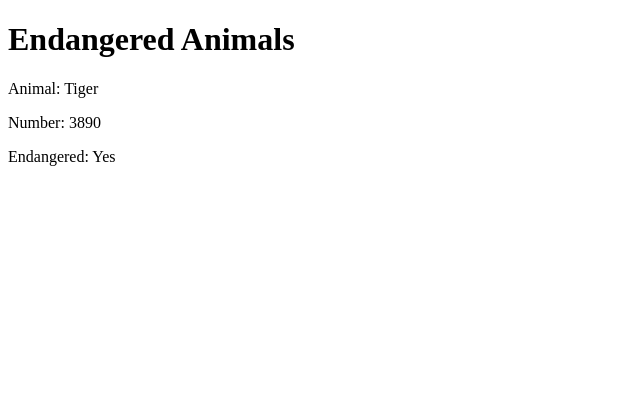
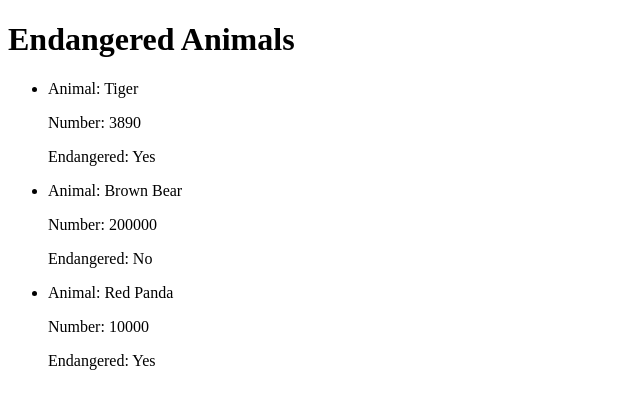
Before and after one commit to ajfm88/TheReactWorkshop, a React (Create React App) app in the folder Chapter7/animal-endangered/: page / in a window 1280 px wide. Shown: the top 408 px of the page, without its empty margins (0-640 px from the left). Built offline with nearby package versions, Linux system fonts and the light colour scheme.

Commit message:
Exercise 7.03: Sending, Receiving, and Displaying an Array from a Parent to a Child

```diff
--- a/Chapter7/animal-endangered/src/App.js
+++ b/Chapter7/animal-endangered/src/App.js
@@ -2,25 +2,73 @@ import React, { Component } from 'react';
 
 class App extends Component {
   render() {
+    const details = [
+      {
+        name: 'Tiger',
+        number: 3890,
+        endangered: true
+      },
+      {
+        name: 'Brown Bear',
+        number: 200000,
+        endangered: false
+      },
+      {
+        name: 'Red Panda',
+        number: 10000,
+        endangered: true
+      }
+    ];
     return (
-      <Animal name='Tiger' number={3890} endangered={true}>
+      <Animal details={details}>
         <h1>Endangered Animals</h1>
       </Animal>
     );
   }
 }
 
-const Animal = props => {
-  const { name, number, endangered, children } = props;
+// Class-based component
+class Animal extends Component {
+  render() {
+    const details = this.props.details;
+    const listDetails = details.map((detail, index) => (
+      <li>
+        <div>
+          <p>Animal: {detail.name}</p>
+          <p>Number: {detail.number}</p>
+          <p>Endangered: {detail.endangered ? 'Yes' : 'No'}</p>
+        </div>
+      </li>
+    ));
 
-  return (
-    <div>
-      {children}
-      <p>Animal: {name}</p>
-      <p>Number: {number}</p>
-      <p>Endangered: {endangered ? 'Yes' : 'No'}</p>
-    </div>
-  );
-};
+    return (
+      <div>
+        {this.props.children}
+        <ul>{listDetails}</ul>
+      </div>
+    );
+  }
+}
+
+// Function component
+// const Animal = props => {
+//   const details = props.details;
+//   return (
+//     <div>
+//       {props.children}
+//       <ul>
+//         {details.map((detail, index) => (
+//           <li key={index}>
+//             <div>
+//               <p>Animal: {detail.name}</p>
+//               <p>Number: {detail.number}</p>
+//               <p>Endangered: {detail.endangered ? 'Yes' : 'No'}</p>
+//             </div>
+//           </li>
+//         ))}
+//       </ul>
+//     </div>
+//   );
+// };
 
 export default App;
```
